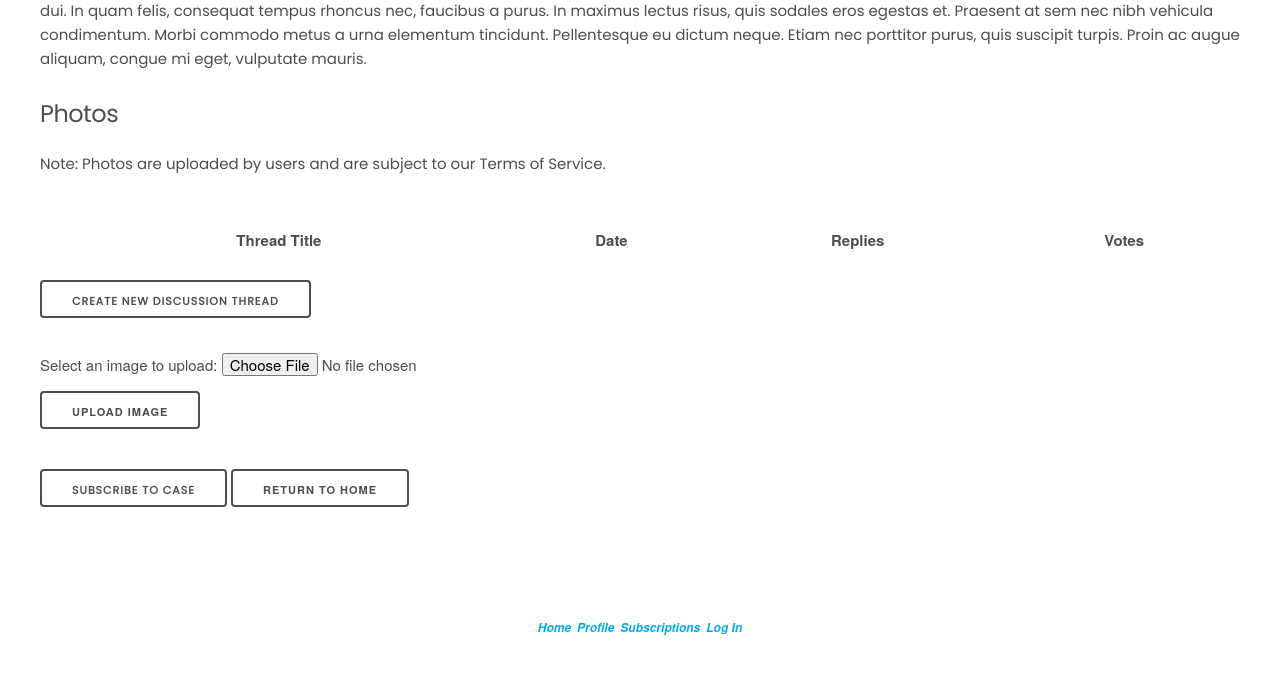
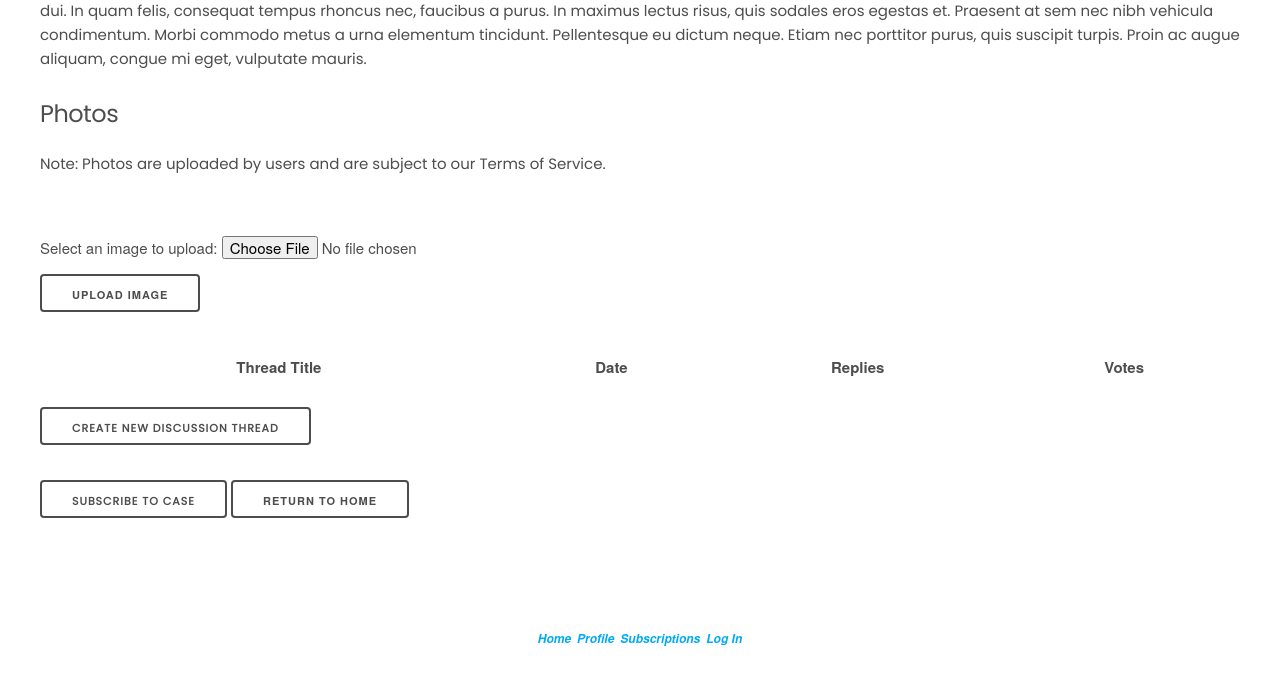
Before and after one commit to jamakick/MapWebApp, a PHP site: page /caseinfo.php in a window 1280 px wide. Shown: the part 548-1221 px from the top of the page. Before the commit the page ends 1183 px from the top, so only its background shows below. Run offline with PHP 8.4, Linux system fonts and the light colour scheme; data comes from the database, SQL or seed files in the repository; data that the repository does not hold is empty.

Commit message:
Fix photo upload and gallery

```diff
--- a/app/caseinfo.php
+++ b/app/caseinfo.php
@@ -106,7 +106,7 @@ Cras lobortis vestibulum justo rutrum ultrices. Donec sodales, lacus quis feugia
 Nulla a turpis sit amet nisl rutrum pharetra at et risus. Nunc egestas vitae sem at convallis. Phasellus auctor eros accumsan hendrerit vulputate. Donec non dui ultricies ligula pharetra interdum. Vestibulum feugiat leo metus, et gravida ante luctus a. Nulla facilisi. Nulla ante ante, feugiat vel nisi a, pulvinar facilisis urna. Nunc velit elit, sodales a metus non, aliquet sollicitudin ante. Aliquam iaculis, turpis nec iaculis tempor, felis arcu aliquet magna, eu placerat dolor odio id dui. In quam felis, consequat tempus rhoncus nec, faucibus a purus. In maximus lectus risus, quis sodales eros egestas et. Praesent at sem nec nibh vehicula condimentum. Morbi commodo metus a urna elementum tincidunt. Pellentesque eu dictum neque. Etiam nec porttitor purus, quis suscipit turpis. Proin ac augue aliquam, congue mi eget, vulputate mauris.</p>" ;
 
 		echo "<h2>Photos</h2><p>Note: Photos are uploaded by users and are subject to our Terms of Service.</p>";
-		echo "<div class='gallery' style='width: 100%;'>";
+		echo "<div class='gallery'>";
 		$gallery_dir = "uploads/";
 
 		//iterate over all the photos in /uploads
@@ -122,7 +122,16 @@ Nulla a turpis sit amet nisl rutrum pharetra at et risus. Nunc egestas vitae sem
 			echo "</div>";
 			echo "</a>";
 		}
-			echo "<br></div>";
+			echo "</div>";
+		?>
+
+		<form action='forum/upload.php?id=<?php echo $id; ?>' method='post' enctype='multipart/form-data'>
+			Select an image to upload:
+			<input type="file" name="toUpload" id="toUpload" required>
+			<br><input type="submit" value="Upload Image" name="submit">
+	   </form>
+
+	   <?php
 
 		$threadQuery = mysqli_query($connection, "Select * from Threads where thread_case = $id");
 		$caseQuery = mysqli_query($connection, "Select victim_first, victim_last from cases where id = $id");
@@ -163,11 +172,6 @@ Nulla a turpis sit amet nisl rutrum pharetra at et risus. Nunc egestas vitae sem
 
 
 	?>
-		 <form action='forum/upload.php?id=<?php echo $id; ?>' method='post' enctype='multipart/form-data'>
-			 Select an image to upload:
-			 <input type="file" name="toUpload" id="toUpload">
-			 <br><input type="submit" value="Upload Image" name="submit">
-		</form>
 
 		 <a href="subscribe/addsub.php?id=<?php echo $id; ?>"><p class="button"> Subscribe to case </p></a>
 
--- a/app/css/styles.css
+++ b/app/css/styles.css
@@ -169,6 +169,14 @@ img {
 	margin-bottom: 5.0em;
 }
 
+.gallery {
+	position: relative;
+	width: 100%;
+	height: auto;
+	overflow: auto;
+	margin: 2.0em;
+}
+
 
 /* MEDIA QUERIES */
 /* X-Small devices (portait phones, less than 576px) */
```
Also changed, not shown: app/forum/upload.php (+2 -35 lines).
